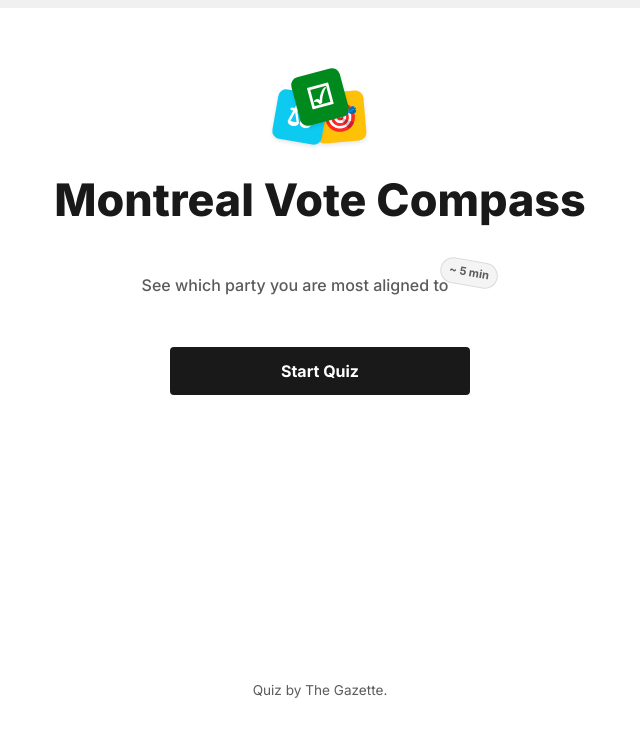
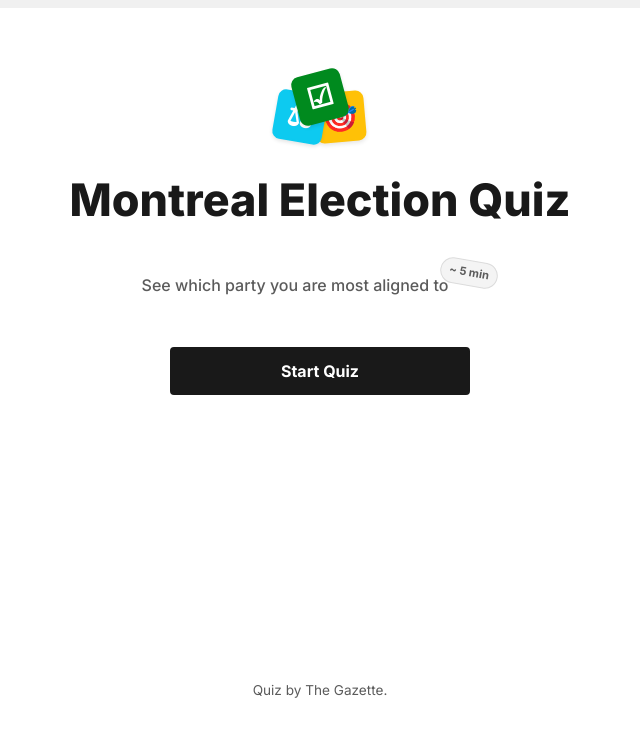
Before and after one commit to Gazettetest123/quiz, a plain HTML site: page index.html in a window 1280 px wide. Shown: the whole page, without its empty margins (320-960 px from the left). Drawn offline with Linux system fonts and the light colour scheme.

Commit message:
Update index.html

```diff
--- a/index.html
+++ b/index.html
@@ -805,7 +805,7 @@
                         <span class="stack-icon icon-weight">⚖</span>
                         <span class="stack-icon icon-match">🎯</span>
                     </div>
-                    <h1>Montreal Vote Compass</h1>
+                    <h1>Montreal Election Quiz</h1>
                 </div>
 
                 <p class="tagline">
```
